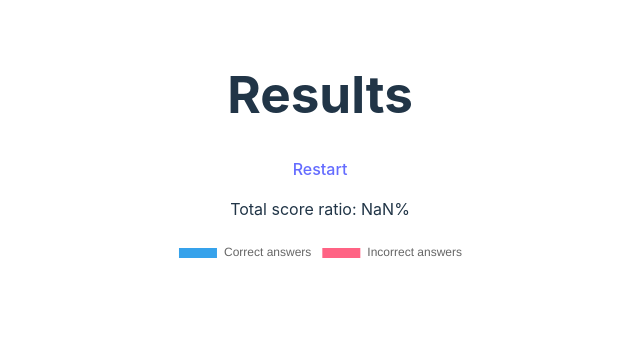
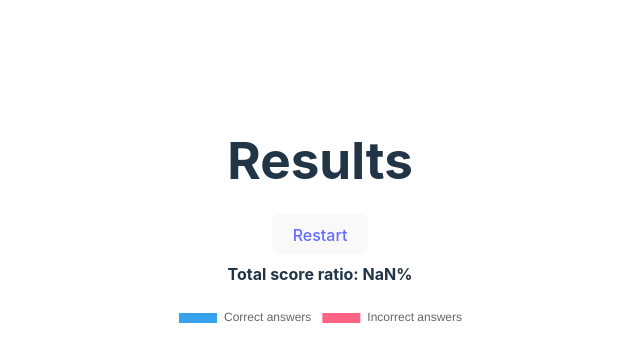
Before and after one commit to rflw/quiz-app-vue, a Vue app: page /results in a window 1280 px wide. Shown: the top 362 px of the page, without its empty margins (320-960 px from the left). Built offline with nearby package versions, Linux system fonts and the light colour scheme.

Commit message:
style results view

```diff
--- a/src/views/Results.vue
+++ b/src/views/Results.vue
@@ -26,7 +26,7 @@ const chartData: Ref<ChartData<'pie'>> = ref({
   <div class="results-view">
     <h1>Results</h1>
 
-    <RouterLink :to="{name: HOME}">Restart</RouterLink>
+    <RouterLink class="button" :to="{name: HOME}">Restart</RouterLink>
 
     <p class="total-score-ratio">
       Total score ratio: {{ totalScoreRatioPercent }}%
@@ -39,3 +39,15 @@ const chartData: Ref<ChartData<'pie'>> = ref({
     </div>
   </div>
 </template>
+
+<style scoped>
+.chart-container {
+  max-height: 50vh;
+  display: flex;
+  justify-content: center;
+}
+.total-score-ratio {
+  margin-top: 1em;
+  font-weight: 700;
+}
+</style>
```
